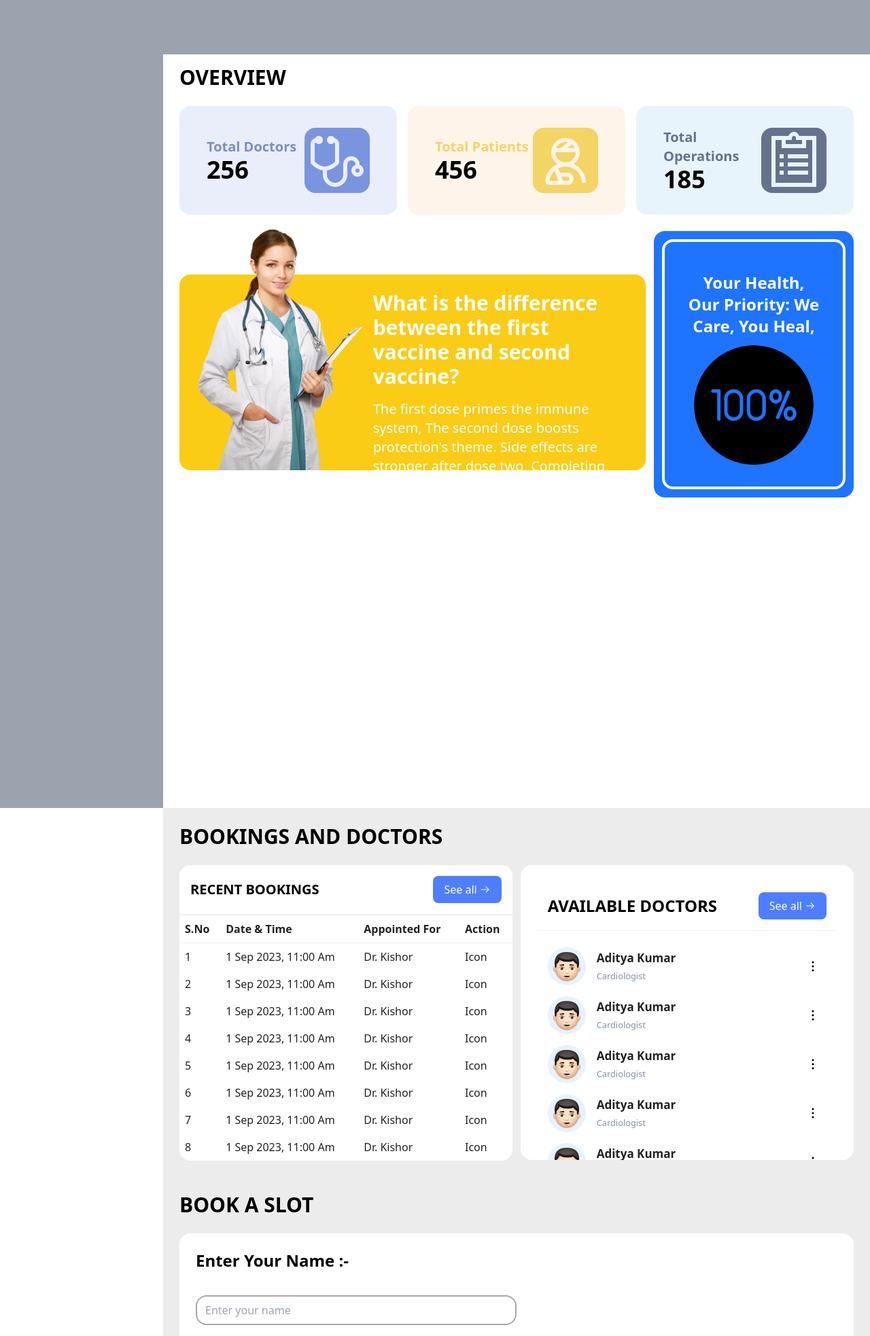
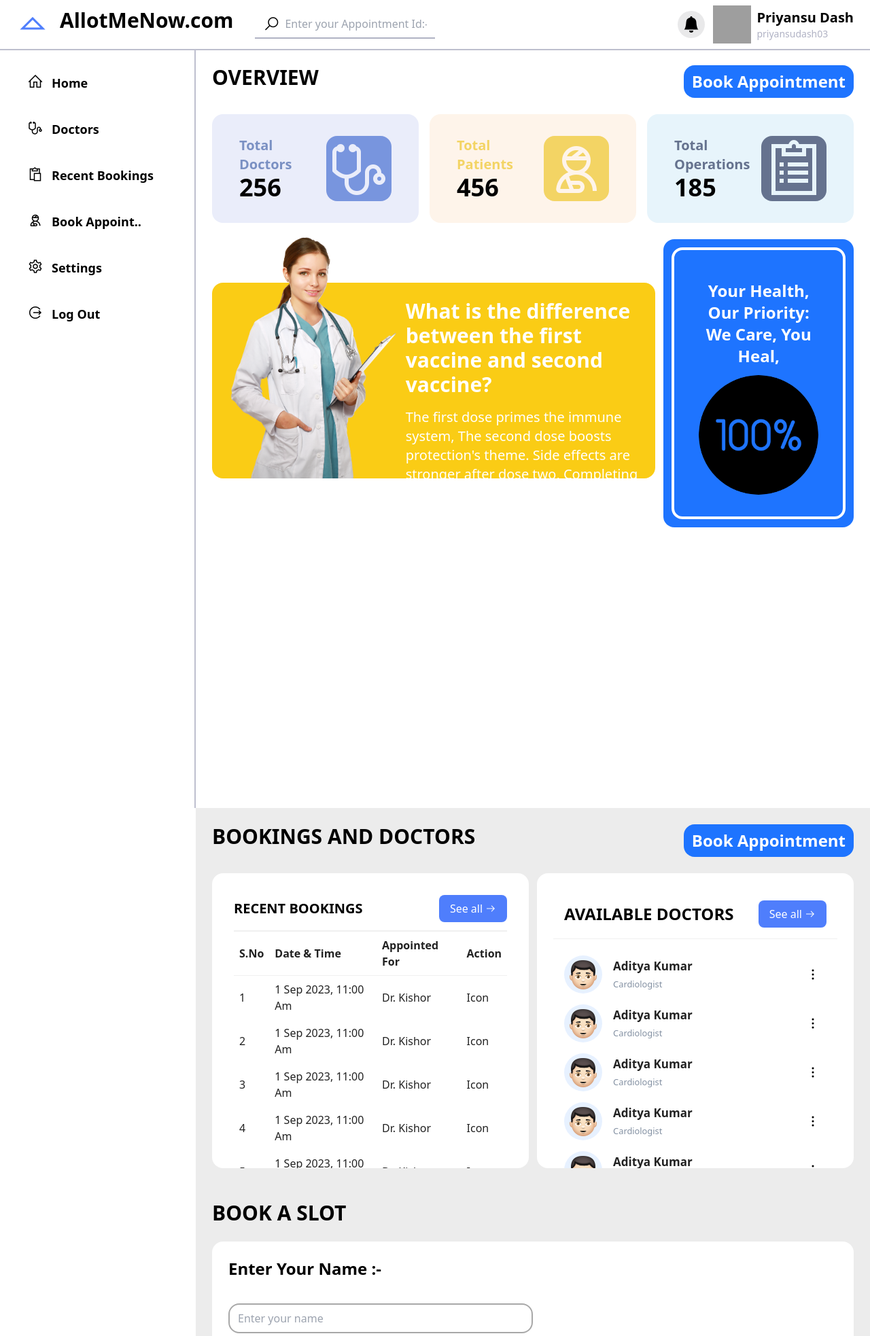
Before and after one commit to hacktoberfest-codex/Appointment-automation, a Django app: template mySite/myApp/templates/patientLandingPage.html in a window 1280 px wide. Shown: the top 1966 px of the page at 68% size. Run offline with Django 4.2, Linux system fonts and the light colour scheme; the template is opened without the code that fills it, so the values that code supplies are empty; some libraries are stand-ins or nearby versions; grey boxes are pictures that could not be loaded.

Commit message:
made some changes in patient ui page

```diff
--- a/mySite/myApp/templates/patientLandingPage.html
+++ b/mySite/myApp/templates/patientLandingPage.html
@@ -9,17 +9,90 @@
         href="https://maxst.icons8.com/vue-static/landings/line-awesome/line-awesome/1.3.0/css/line-awesome.min.css">
     <script src="https://cdn.tailwindcss.com"></script>
 </head>
+<style>
+    .available-doctors::-webkit-scrollbar {
+            width: 0.1em;
+        }
+
+    .available-doctors::-webkit-scrollbar-thumb {
+         background: transparent;
+    }
+    .prev-bookings::-webkit-scrollbar {
+            width: 0.1em;
+        }
+
+    .prev-bookings::-webkit-scrollbar-thumb {
+         background: transparent;
+    }
+</style>
 
 <body>
-    <div class="nav z-50 w-full h-20 bg-gray-400 fixed">
+    <div
+        class="nav px-6 py-2 z-50 flex justify-between items-center fixed border-b-2  border-b-[#bdbfce] bg-white flex-row w-full">
+        <div class="left w-1/2 flex flex-row items-center gap-8">
+            <div class="logo flex flex-row gap-4 ">
+                <div class="icon text-5xl text-[#4F7EFC]">
+                    <i class="las la-caret-up"></i>
+                </div>
+                <h1 class="text-3xl font-bold ">AllotMeNow.com</h1>
+            </div>
+            <div class="search w-1/2 py-1 px-3 flex flex-row gap-2 border-b-2 border-b-[#B0B2C4]">
+                <div class="icon text-2xl"><i class="las la-search"></i></div>
+                <input class="border-none active:border-none focus:outline-none w-full group "
+                    placeholder="Enter your Appointment Id:- " type="text">
+            </div>
+        </div>
+        <div class="right flex gap-3 flex-row items-center">
+            <div class="bell text-2xl bg-[#e9e9ea] text-black p-2 rounded-full ">
+                <svg stroke="currentColor" fill="currentColor" stroke-width="0" viewBox="0 0 16 16" height="1em"
+                    width="1em" xmlns="http://www.w3.org/2000/svg">
+                    <path
+                        d="M8 16a2 2 0 002-2H6a2 2 0 002 2zm.995-14.901a1 1 0 10-1.99 0A5.002 5.002 0 003 6c0 1.098-.5 6-2 7h14c-1.5-1-2-5.902-2-7 0-2.42-1.72-4.44-4.005-4.901z">
+                    </path>
+                </svg>
+            </div>
+            <div class="user flex flex-row gap-2 items-center">
+                <img class="h-14 w-14"
+                    src="https://media.istockphoto.com/id/1337144146/vector/default-avatar-profile-icon-vector.jpg?s=612x612&w=0&k=20&c=BIbFwuv7FxTWvh5S3vB6bkT0Qv8Vn8N5Ffseq84ClGI="
+                    alt="">
+                <div class="userid">
+                    <h1 class="text-xl font-semibold capitalize">Priyansu Dash</h1>
+                    <h3 class="text-sm font-medium text-[#B0B2C4]">priyansudash03</h3>
+                </div>
+            </div>
+        </div>
+
 
     </div>
-    <div class="sidebar z-40 bg-gray-400 min-h-screen fixed w-60 pt-24 px-6">
-
+    <div class="sidebar z-40 bg-white min-h-screen fixed w-72 pt-24 px-6 border-r-2  border-r-[#bdbfce] ">
+        <ul>
+            <li
+                class="capitalize text-lg font-semibold mb-5 hover:text-xl hover:bg-[#1F9EFD] hover:text-white px-4 py-2 rounded-2xl">
+                <i class="mr-3 las la-home text-2xl"></i>Home</li>
+            <li
+                class="capitalize text-lg font-semibold mb-5 hover:text-xl hover:bg-[#1F9EFD] hover:text-white px-4 py-2 rounded-2xl">
+                <i class="mr-3 las la-stethoscope text-2xl"></i>doctors</li>
+            <li
+                class="capitalize text-lg font-semibold mb-5 hover:text-xl hover:bg-[#1F9EFD] hover:text-white px-4 py-2 rounded-2xl">
+                <i class="mr-3 las la-clipboard text-2xl"></i>recent bookings</li>
+            <li
+                class="capitalize text-lg font-semibold mb-5 hover:text-xl hover:bg-[#1F9EFD] hover:text-white px-4 py-2 rounded-2xl">
+                <i class="mr-3 las la-user-injured text-2xl"></i>book appoint..</li>
+            <li
+                class="capitalize text-lg font-semibold mb-5 hover:text-xl hover:bg-[#1F9EFD] hover:text-white px-4 py-2 rounded-2xl">
+                <i class="mr-3 las la-cog text-2xl"></i>settings</li>
+            <li
+                class="capitalize text-lg font-semibold mb-5 hover:text-xl hover:bg-[#1F9EFD] hover:text-white px-4 py-2 rounded-2xl">
+                <i class="mr-3 las la-sign-out-alt text-2xl"></i>log out</li>
+        </ul>
     </div>
-    <div class="main relative w-[calc(100%-240px)] left-60 bg-white">
+    <div class="main relative w-[calc(100%-288px)] left-72 bg-white">
         <div class="page1 min-h-screen pt-24 p-6">
+            <div class="top flex flex-row justify-between">
                 <h1 class="font-bold uppercase text-3xl">overview</h1>
+                <button class="font-bold text-2xl px-3 py-2 rounded-2xl text-white bg-[#1E74FF]">Book
+                    Appointment</button>
+            </div>
             <div class="part1 grid grid-cols-3 pt-6 gap-4">
                 <div class="box py-6 px-10 bg-[#EAEDFA] rounded-2xl flex flex-row items-center justify-between h-40">
                     <div class="text-[#7a90c3]">
@@ -69,7 +142,8 @@
                 <div class="right w-[30%]">
                     <div class="review p-3  rounded-2xl h-full bg-[#1e74ff] ">
                         <div class="border-4 flex flex-col justify-between items-center p-8 rounded-2xl border-white">
-                            <h3 class="capitalize text-white text-2xl text-center my-3 font-bold">Your Health, Our Priority: We Care, You Heal,</h3>
+                            <h3 class="capitalize text-white text-2xl text-center my-3 font-bold">Your Health, Our
+                                Priority: We Care, You Heal,</h3>
                             <img src="images/100png.png" class="rounded-full h-44 w-44" alt="">
                         </div>
 
@@ -79,11 +153,16 @@
             </div>
         </div>
         <div class="page2 bg-[#ececec] w-full p-6 max-h-[80vh] ">
+            <div class="top flex flex-row justify-between">
                 <h1 class="font-bold uppercase text-black text-3xl">Bookings and doctors</h1>
+                <button class="font-bold text-2xl px-3 py-2 rounded-2xl text-white bg-[#1E74FF]">Book
+                    Appointment</button>
+            </div>
+
             <div class="part1 flex flex-row mt-6 gap-3">
-                <div class="prev-bookings w-1/2 h-[434px]">
-                    <div class=" bg-white rounded-2xl">
-                        <div class="flex flex-row justify-between items-center border-b-[1px] border-[#f0f0f0] p-4">
+                <div class="prev-bookings w-1/2 h-[434px] p-8 bg-white rounded-2xl overflow-y-scroll hide-scrollbar overflow-x-hidden">
+
+                        <div class="flex flex-row justify-between items-center border-b-[1px] border-[#f0f0f0] pb-3">
                             <h3 class="text-xl font-bold uppercase">Recent bookings</h3>
                             <button class="bg-[#4F7EFC] rounded-lg py-2 px-4 font-medium text-white">See all<span
                                     class="las la-arrow-right ml-1"></span></button>
@@ -146,13 +225,26 @@
                                     <td class="py-2 px-2 text-[#222]">Dr. kishor</td>
                                     <td class="py-2 px-2 text-[#222]">icon</td>
                                 </tr>
+                                <tr class="capitalize font-normal">
+                                    <td class="py-2 px-2 text-[#222]">9</td>
+                                    <td class="py-2 px-2 text-[#222]">1 sep 2023, 11:00 am</td>
+                                    <td class="py-2 px-2 text-[#222]">Dr. kishor</td>
+                                    <td class="py-2 px-2 text-[#222]">icon</td>
+                                </tr>
+                                <tr class="capitalize font-normal">
+                                    <td class="py-2 px-2 text-[#222]">10</td>
+                                    <td class="py-2 px-2 text-[#222]">1 sep 2023, 11:00 am</td>
+                                    <td class="py-2 px-2 text-[#222]">Dr. kishor</td>
+                                    <td class="py-2 px-2 text-[#222]">icon</td>
+                                </tr>
 
                             </tbody>
                         </table>
+
                 </div>
-                </div>
-                <div class="available-doctors w-1/2 bg-white p-6 h-[434px] rounded-2xl overflow-y-auto">
-                    <div class="flex flex-row justify-between items-center uppercase border-b-[1px] mb-4 border-[#f0f0f0] p-4">
+                <div class="available-doctors w-1/2 bg-white p-6 h-[434px] rounded-2xl overflow-y-scroll hide-scrollbar overflow-x-hidden">
+                    <div
+                        class="flex flex-row justify-between items-center uppercase border-b-[1px] mb-4 border-[#f0f0f0] p-4">
                         <h3 class="text-2xl font-bold">Available doctors</h3>
                         <button class="bg-[#4F7EFC] rounded-lg py-2 px-4 font-medium text-white">See all<span
                                 class="las la-arrow-right ml-1"></span></button>
@@ -248,23 +340,37 @@
             <h1 class="uppercase font-bold text-black text-3xl">Book A Slot</h1>
             <div class="card  bg-white flex flex-col h-[70vh] justify-between rounded-2xl mt-6 p-6">
                 <label class="text-2xl font-semibold capitalize" for="name">Enter Your name :-</label>
-                <input class="px-3 py-2  border-[#a8a8a8] rounded-2xl w-1/2 border-2" placeholder="Enter your name" type="text" name="name">
+                <input class="px-3 py-2  border-[#a8a8a8] rounded-2xl w-1/2 border-2" placeholder="Enter your name"
+                    type="text" name="name">
                 <label class="text-2xl font-semibold capitalize" for="number">Enter Your phone no. :-</label>
-                <input class="px-3 py-2 border-[#a8a8a8] rounded-2xl w-1/2 border-2" placeholder="Enter your mobile no" type="text" name="number">
-                <label class="text-2xl font-semibold capitalize" for="number">Enter Your adhar no. :-</label>
-                <input class="px-3 py-2 border-[#a8a8a8] rounded-2xl w-1/2 border-2" placeholder="Enter your adhar no" type="text" name="number">
+                <input class="px-3 py-2 border-[#a8a8a8] rounded-2xl w-1/2 border-2" placeholder="Enter your mobile no"
+                    type="text" name="number">
                 <label class="text-2xl font-semibold capitalize" for="datetime">select date and time :-</label>
-                <input class="px-3 py-2 border-[#a8a8a8] rounded-2xl w-1/2 border-2" type="datetime-local" name="datetime">
-                <label class="text-2xl font-semibold capitalize" for="doctor">categry :-</label>
-                <select class="text-xl border-2 p-3 border-[#a8a8a8] w-1/2 rounded-2xl px-3 py-2" name="doctors"
-                                id="doctors">
+                <input class="px-3 py-2 border-[#a8a8a8] rounded-2xl w-1/2 border-2" type="datetime-local"
+                    name="datetime">
+                <label class="text-2xl font-semibold capitalize" for="category">categry :-</label>
+                <select class="text-xl border-2 p-3 border-[#a8a8a8] w-1/2 rounded-2xl px-3 py-2" name="category"
+                    id="category">
                     <option class="text-xl font-medium capitalize" value="">Cardiologist</option>
                     <option class="text-xl font-medium capitalize" value="">orthopedition</option>
                     <option class="text-xl font-medium capitalize" value="">ENT</option>
                     <option class="text-xl font-medium capitalize" value="">urologist</option>
                     <option class="text-xl font-medium capitalize" value="">general</option>
                 </select>
-                <button class="text-white w-48 px-3 py-2 relative left-[80%] text-center rounded-2xl font-bold text-xl  bg-blue-600">Book a Slot</button>
+                <label class="text-2xl font-semibold capitalize" for="doctor">select doctor :-</label>
+                <select class="text-xl border-2 p-3 border-[#a8a8a8] w-1/2 rounded-2xl px-3 py-2" name="doctors"
+                    id="doctors">
+                    <option class="text-xl font-medium capitalize" value="">book any</option>
+                    <option class="text-xl font-medium capitalize" value="">Dr. Anikesh</option>
+                    <option class="text-xl font-medium capitalize" value="">Dr. priyansu</option>
+                    <option class="text-xl font-medium capitalize" value="">Dr. aditya</option>
+                    <option class="text-xl font-medium capitalize" value="">Dr. kishor</option>
+                    <option class="text-xl font-medium capitalize" value="">Dr. sachin</option>
+                </select>
+
+                <button
+                    class="text-white w-48 px-3 py-2 relative left-[80%] text-center rounded-2xl font-bold text-xl  bg-blue-600">Book
+                    a Slot</button>
 
             </div>
         </div>
```
Lines whose indentation alone changed are shown as unchanged.
